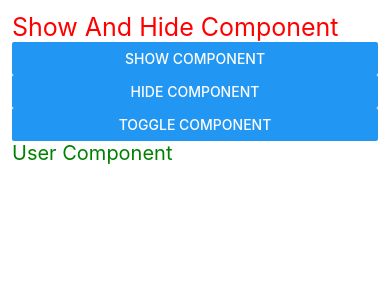
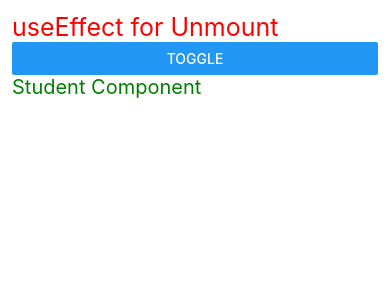
Before and after one commit to birbalkr/reactNative, a React Native app: screen / in a window 390 px wide. Shown: the top 300 px of the page. Built offline with nearby package versions, Linux system fonts and the light colour scheme.

Commit message:
useEffect called on unmount

```diff
--- a/App.tsx
+++ b/App.tsx
@@ -1,30 +1,36 @@
 import React, { useEffect, useState } from 'react';
 import {
-  Text,
-  View,
-  FlatList,
-  Button
+    Text,
+    View,
+    FlatList,
+    Button
 } from "react-native";
-const App=()=>{
-  const [show, setShow]=useState(true)
-    return(
-        <View style={{padding:12}}>
-            <Text style={{fontSize:25,color:'red'}}>Show And Hide Component</Text>
-            <Button title='Show Component' onPress={()=>setShow(true)}/>
-            <Button title='Hide Component' onPress={()=>setShow(false)}/>
-            <Button title='Toggle Component' onPress={()=>setShow(!show)}/>
+const App = () => {
+    const [show, setShow] = useState(true)
+    return (
+        <View style={{ padding: 12 }}>
+            <Text style={{ fontSize: 25, color: 'red' }}>useEffect for Unmount</Text>
+            <Button title='Toggle' onPress={()=>setShow(!show)} />
             {
-                show ? <User/> : null
+            show ? <Student /> :null
             }
         </View>
     )
 }
-const User=()=>{
-    return(
+const Student = () => {
+    useEffect(()=>{
+        return()=>{
+            console.warn("useEffect called on unmount");
+        }
+
+    })
+    return (
         <View>
-            <Text style={{fontSize:20,color:'green'}}>User Component</Text>
+            <Text style={{ fontSize: 20, color: 'green' }}>Student Component</Text>
         </View>
     )
 }
 
 export default App;
+
+// npx react-native start
```
